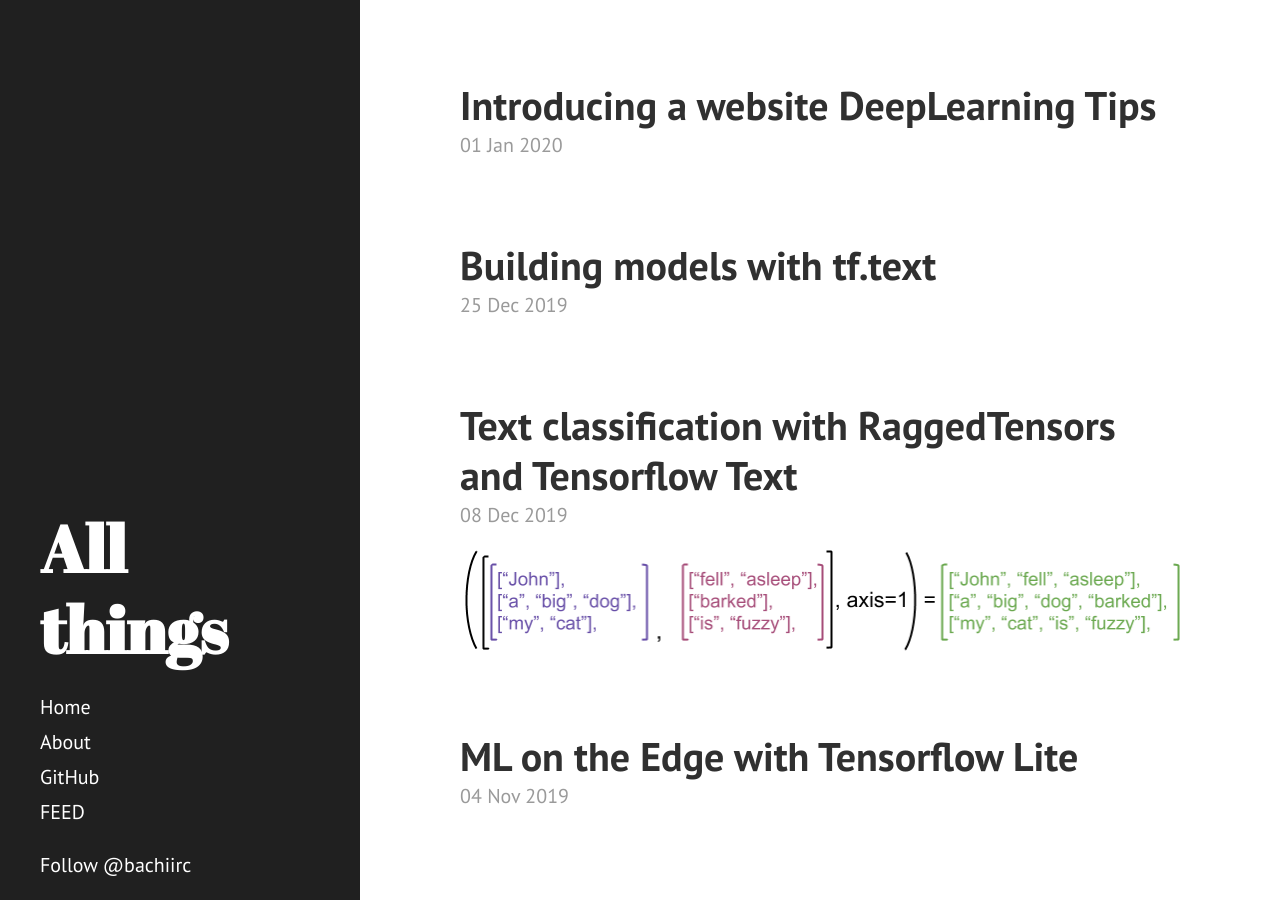
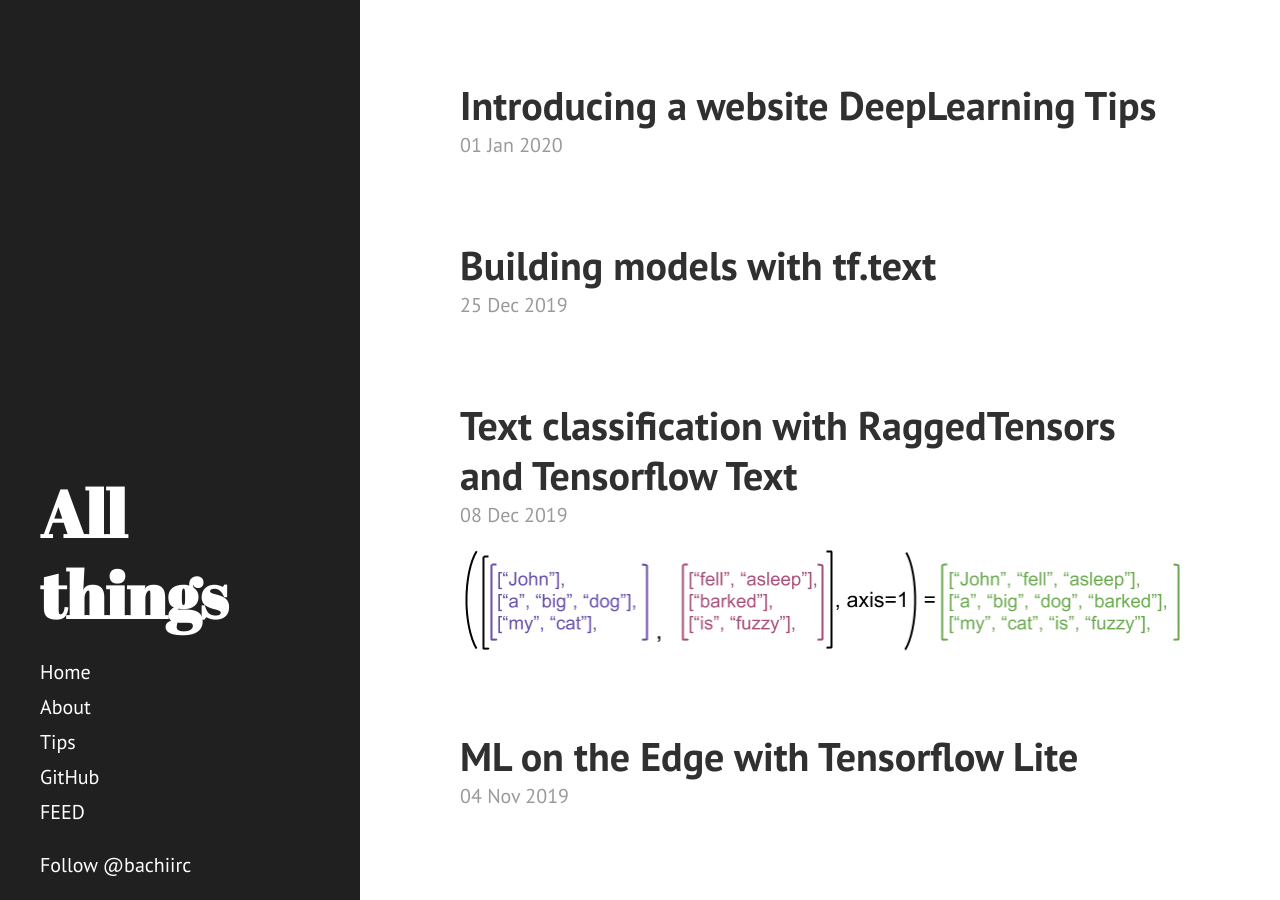
Before and after one commit to dzlab/dzlab.github.io, a Jekyll site: the page built from index.html, in a window 1280 px wide and 900 px high. Built offline with Jekyll 4.4.1, drawn with Linux system fonts in a browser that asks for light colours; nearby versions of some CDN libraries; the list of posts is cut into pages by our own code; comment, search, counter and statistics services are not loaded.

Commit message:
added link to tips

```diff
--- a/_includes/sidebar.html
+++ b/_includes/sidebar.html
@@ -27,6 +27,7 @@
       {% endfor %}
 
       <!--<a class="sidebar-nav-item" href="{{ site.author.twitter }}">Twitter</a>-->
+      <a class="sidebar-nav-item" href="{{ site.url }}/dltips/">Tips</a>
       <a class="sidebar-nav-item" href="{{ site.github.repo }}">GitHub</a>
       <a class="sidebar-nav-item" href="{{ site.url }}/feed.xml">FEED</a>
     </nav>
```
